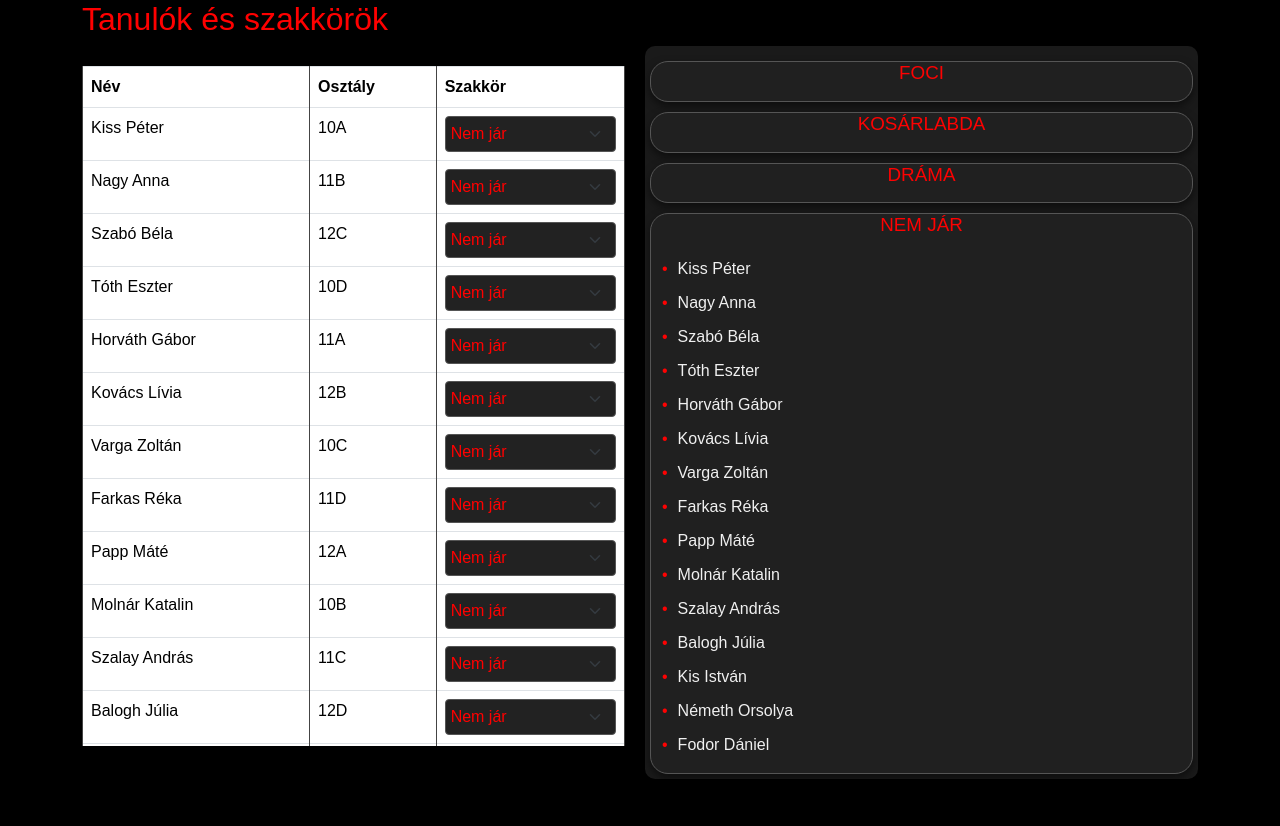
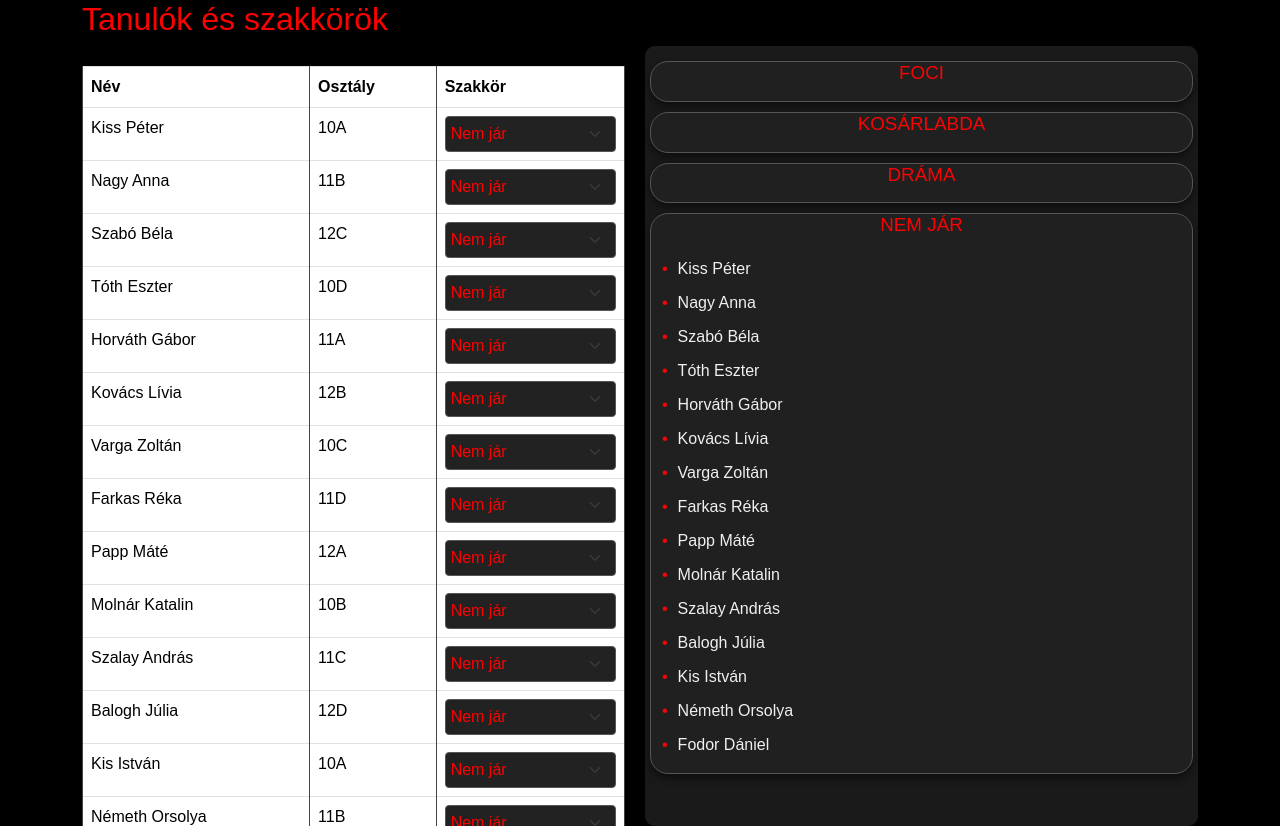
Before and after one commit to Fehergyorgymark/szakkorok2, a Vue app: page / in a window 1280 px wide. Before the commit the page ends 800 px from the top, so only its background shows below. Built offline with nearby package versions, Linux system fonts and the light colour scheme.

Commit message:
javitgatások

```diff
--- a/src/assets/style.css
+++ b/src/assets/style.css
@@ -56,6 +56,7 @@ body {
   }
 
   .activity {
+    max-height: auto;
     background-color: rgba(34, 34, 34, 0.9);
     margin-top: 10px;
     border: 1px solid #555;
@@ -66,7 +67,7 @@ body {
     opacity: 0;
     animation: fadeInUp 0.5s ease forwards, swing 1s infinite alternate;
     overflow-y: auto;
-    overflow-x: hidden;
+    overflow-x: hidden
   }
 
   .activity:hover {
@@ -116,9 +117,9 @@ body {
       opacity: 1;
       transform: translateY(0);
     }
-  }
+  } */
 
-  @keyframes slideIn {
+  /* @keyframes slideIn {
     from {
       transform: translateY(-20px);
       opacity: 0;
@@ -126,18 +127,6 @@ body {
     to {
       transform: translateY(0);
       opacity: 1;
-    }
-  } */
-
-  /* @keyframes bounceIn {
-    0% {
-      transform: scale(0);
-    }
-    50% {
-      transform: scale(1.1);
-    }
-    100% {
-      transform: scale(1);
     }
   } */
 
@@ -164,41 +153,8 @@ body {
     }
   }
 
-  /* @keyframes shake {
-    0% {
-      transform: translateX(0);
-    }
-    25% {
-      transform: translateX(-5px);
-    }
-    50% {
-      transform: translateX(5px);
-    }
-    75% {
-      transform: translateX(-5px);
-    }
-    100% {
-      transform: translateX(0);
-    }
-  } */
 
-  /* @keyframes swing {
-    0% {
-      transform: rotate(0deg);
-    }
-    100% {
-      transform: rotate(5deg);
-    }
-  } */
 
-  /* @keyframes blink {
-    0%, 100% {
-      opacity: 1;
-    }
-    50% {
-      opacity: 0;
-    }
-  } */
 
   @media (max-width: 768px) {
     .activities-box {
--- a/src/views/szakkorok.vue
+++ b/src/views/szakkorok.vue
@@ -103,7 +103,7 @@ export default {
 
 .table-container {
   flex: 1;
-  max-height: 700px;
+  max-height: 780px;
   overflow-y: auto;
   overflow-x: hidden;
   margin-right: 20px;
@@ -122,7 +122,7 @@ export default {
 }
 
 .scrollable-list {
-  max-height: flex;
+  max-height: auto;
   overflow-y: auto;
   overflow-x: hidden;
   list-style-type: none;
```
